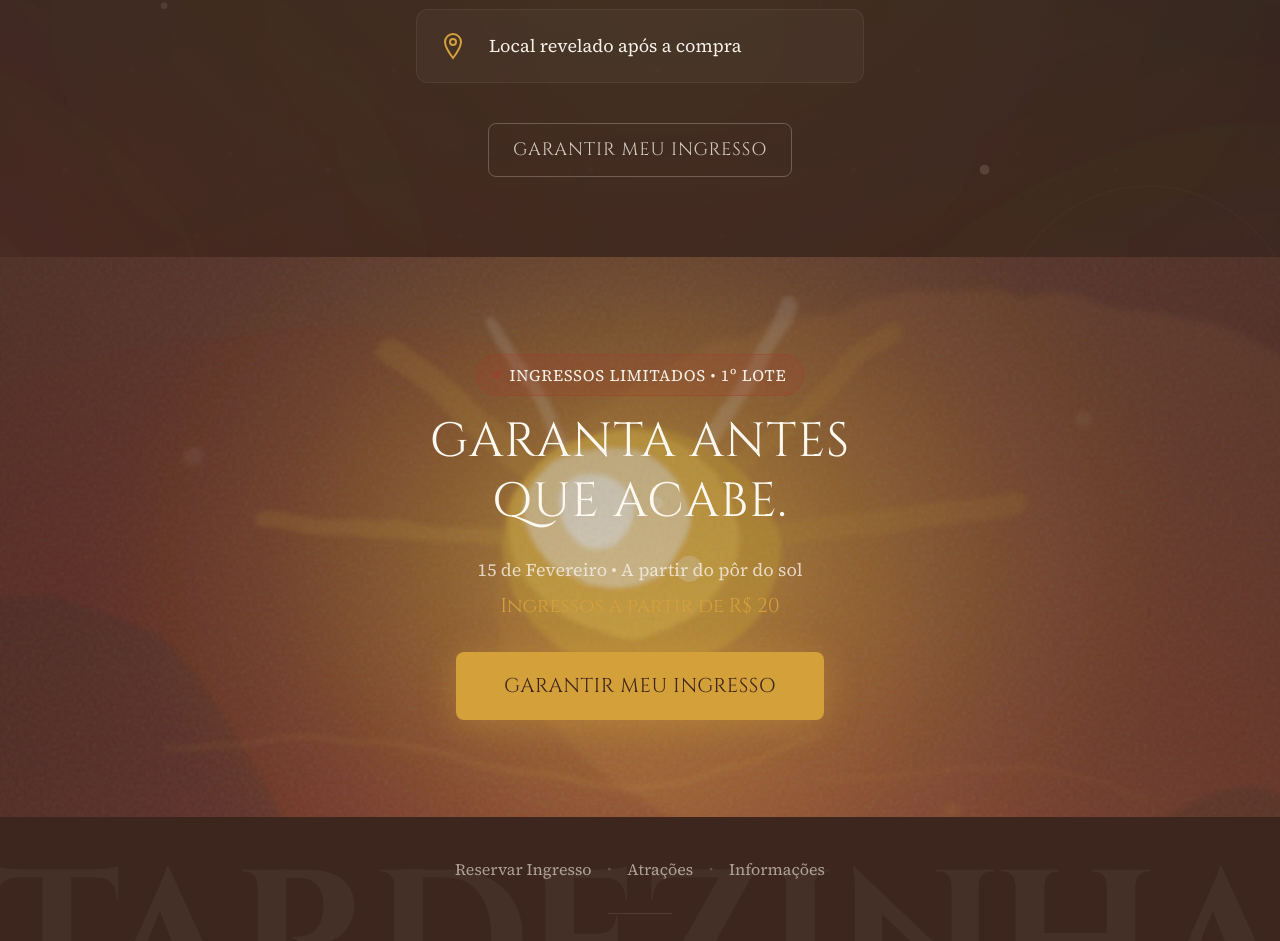
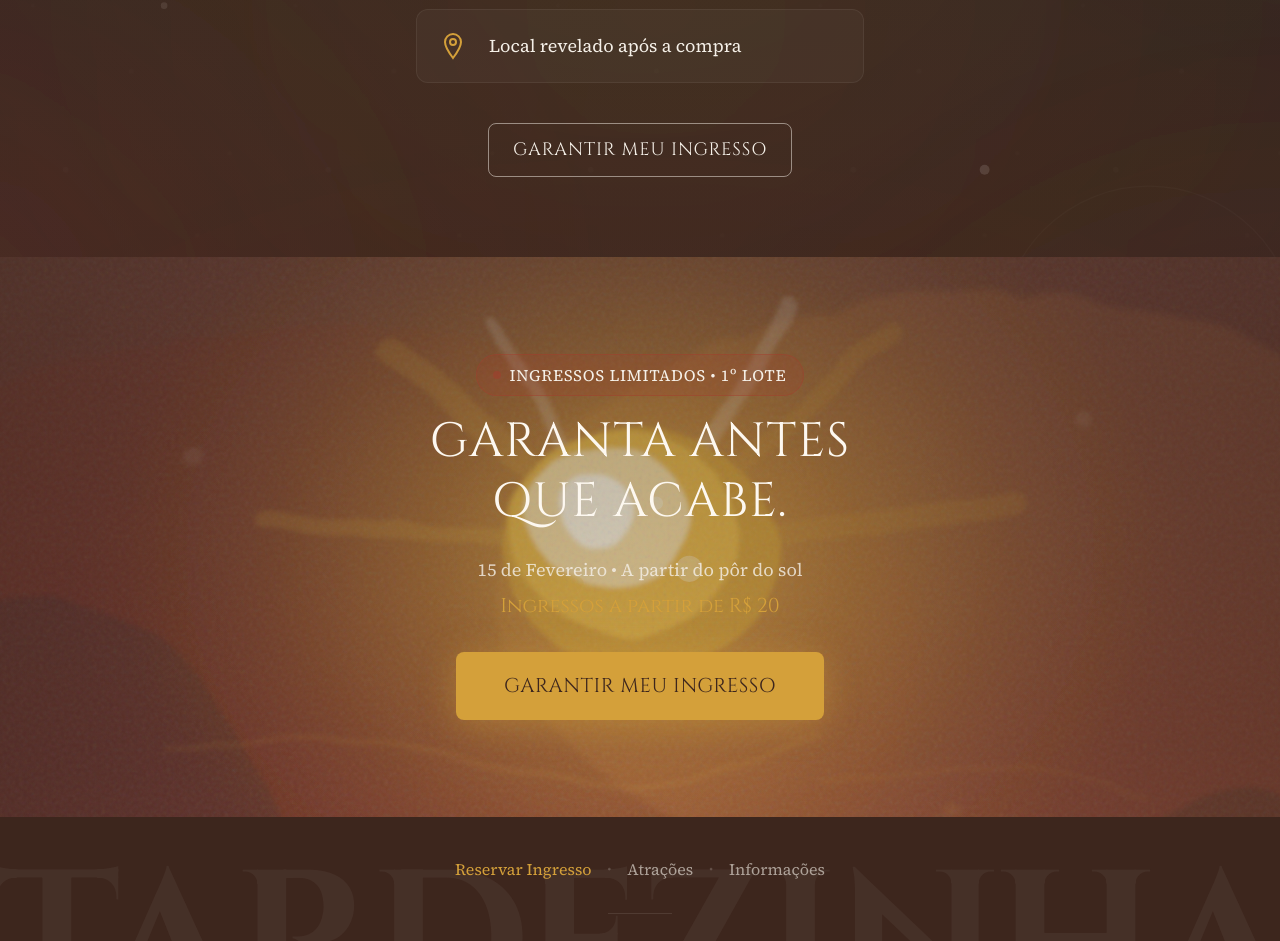
Before and after one commit to jonataswm01/naipevip, a Next.js app: page / in a window 1280 px wide. Shown: the part 5420-6361 px from the top of the page. Built offline with nearby package versions, Linux system fonts and the light colour scheme.

Commit message:
style: update Footer and SectionSecurity components for improved visual consistency
- Refactor link styles in Footer component to enhance hover effects based on index.
- Adjust button styles in SectionSecurity component to improve hover interactions and visual appeal.

```diff
--- a/src/components/Footer.tsx
+++ b/src/components/Footer.tsx
@@ -61,7 +61,11 @@ export default function Footer() {
             <span key={link.label} className="flex items-center gap-3 sm:gap-4">
               <motion.a
                 href={link.href}
-                className="font-texto text-sm sm:text-base text-off-white/60 hover:text-amarelo transition-colors duration-300"
+                className={`font-texto text-sm sm:text-base transition-colors duration-300 ${
+                  index === 0
+                    ? 'text-amarelo hover:text-amarelo-light'
+                    : 'text-off-white/60 hover:text-amarelo'
+                }`}
                 initial={{ opacity: 0, y: 10 }}
                 animate={inView ? { opacity: 1, y: 0 } : { opacity: 0, y: 10 }}
                 transition={{ duration: 0.4, delay: 0.1 * index, ease: 'easeOut' }}
--- a/src/components/SectionSecurity.tsx
+++ b/src/components/SectionSecurity.tsx
@@ -188,7 +188,7 @@ export default function SectionSecurity() {
         >
           <a
             href="#ingressos"
-            className="inline-block font-titulo text-base md:text-lg text-off-white/80 hover:text-off-white uppercase tracking-wider px-6 py-3 border border-off-white/25 hover:border-off-white/50 rounded-lg transition-all duration-300 hover:bg-off-white/5"
+            className="inline-block font-titulo text-base md:text-lg text-off-white hover:text-amarelo uppercase tracking-wider px-6 py-3 border border-off-white/50 hover:border-amarelo rounded-lg transition-all duration-300 hover:bg-amarelo/5"
           >
             Garantir meu ingresso
           </a>
```
